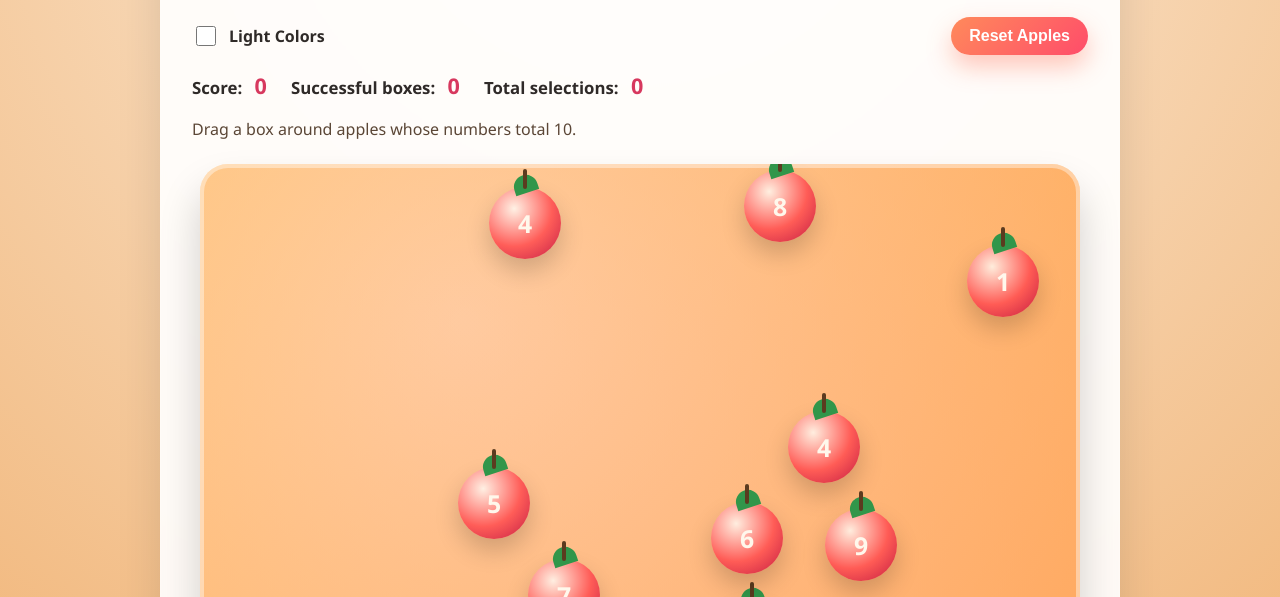
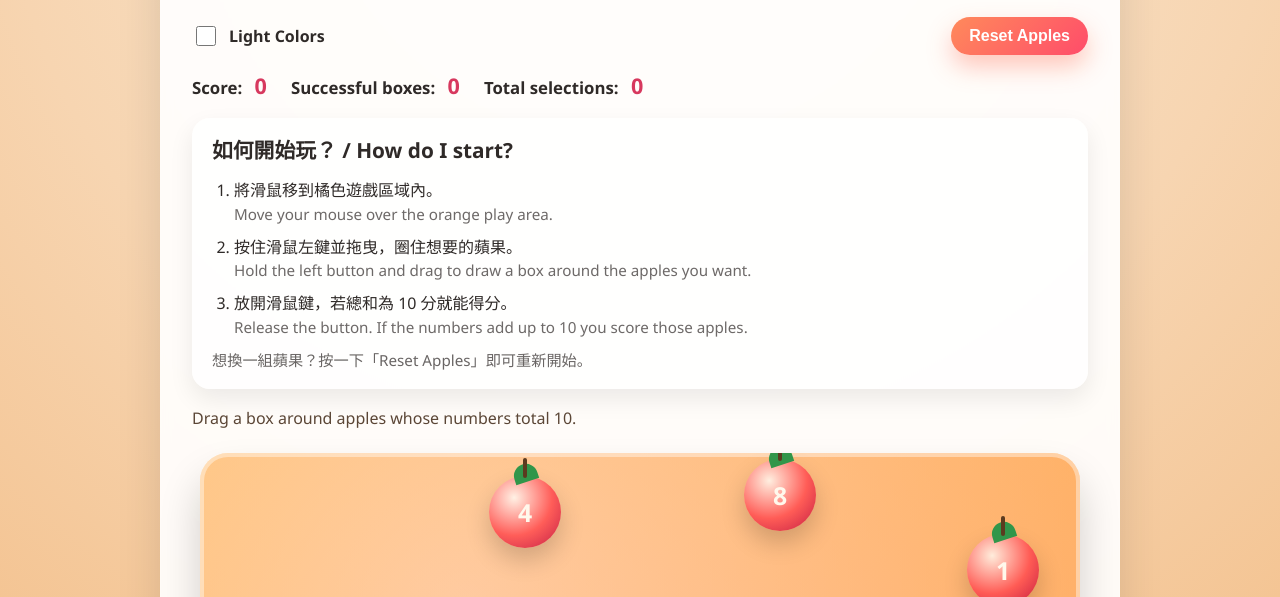
Before and after one commit to Bill999999/Bill999999.github.io, a plain HTML site: page fruit-box.html in a window 1280 px wide. Shown: the part 192-789 px from the top of the page. Drawn offline with Linux system fonts and the light colour scheme.

Commit message:
Add bilingual how-to-play instructions for Fruit Box

```diff
--- a/fruit-box.html
+++ b/fruit-box.html
@@ -124,6 +124,54 @@
 
     body.light-mode .scoreboard span.value {
       color: #c0392b;
+    }
+
+    .how-to-play {
+      background: rgba(255, 255, 255, 0.76);
+      border-radius: 18px;
+      padding: 16px 20px;
+      margin-bottom: 18px;
+      box-shadow: 0 10px 24px rgba(0, 0, 0, 0.08);
+      line-height: 1.55;
+    }
+
+    body.light-mode .how-to-play {
+      background: rgba(255, 255, 255, 0.88);
+      box-shadow: 0 8px 18px rgba(0, 0, 0, 0.06);
+    }
+
+    .how-to-play h2 {
+      margin: 0 0 12px;
+      font-size: 1.3rem;
+    }
+
+    .how-to-play ol {
+      margin: 0 0 10px 22px;
+      padding: 0;
+    }
+
+    .how-to-play li {
+      margin-bottom: 8px;
+    }
+
+    .how-to-play li span {
+      display: block;
+      font-size: 0.95rem;
+      color: rgba(47, 42, 40, 0.7);
+    }
+
+    body.light-mode .how-to-play li span {
+      color: rgba(31, 31, 31, 0.62);
+    }
+
+    .how-to-play .reset-note {
+      font-size: 0.95rem;
+      color: rgba(47, 42, 40, 0.72);
+      margin: 8px 0 0;
+    }
+
+    body.light-mode .how-to-play .reset-note {
+      color: rgba(31, 31, 31, 0.64);
     }
 
     #status {
@@ -282,6 +330,25 @@
       <div>Score: <span id="score" class="value">0</span></div>
       <div>Successful boxes: <span id="successes" class="value">0</span></div>
       <div>Total selections: <span id="attempts" class="value">0</span></div>
+    </div>
+
+    <div class="how-to-play" aria-labelledby="how-to-play-title">
+      <h2 id="how-to-play-title">如何開始玩？ / How do I start?</h2>
+      <ol>
+        <li>
+          將滑鼠移到橘色遊戲區域內。
+          <span>Move your mouse over the orange play area.</span>
+        </li>
+        <li>
+          按住滑鼠左鍵並拖曳，圈住想要的蘋果。
+          <span>Hold the left button and drag to draw a box around the apples you want.</span>
+        </li>
+        <li>
+          放開滑鼠鍵，若總和為 10 分就能得分。
+          <span>Release the button. If the numbers add up to 10 you score those apples.</span>
+        </li>
+      </ol>
+      <p class="reset-note">想換一組蘋果？按一下「Reset Apples」即可重新開始。</p>
     </div>
 
     <div id="status" aria-live="polite">Drag to make your first fruit box!</div>
```
